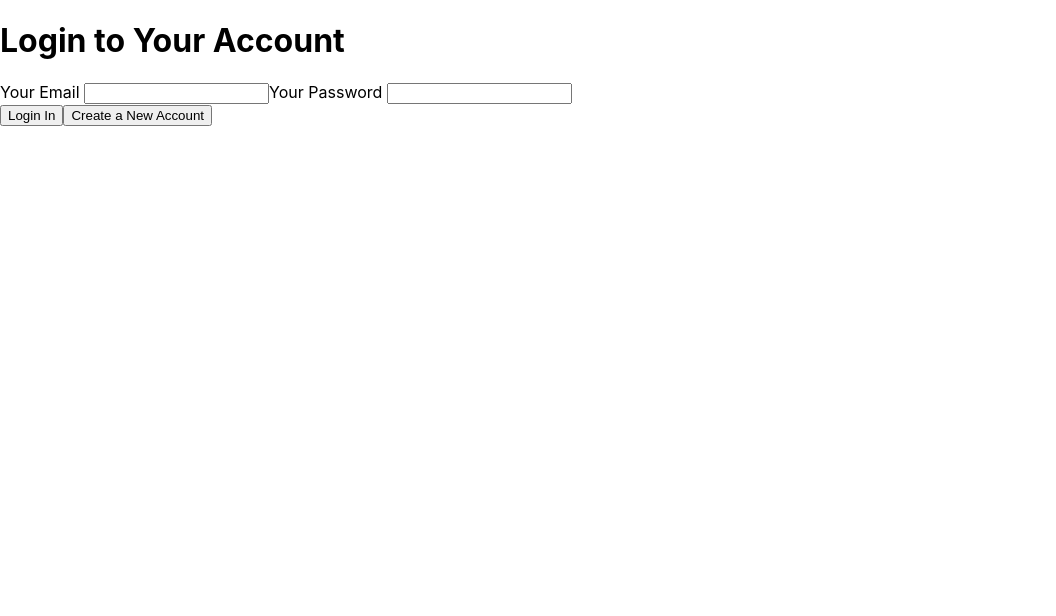
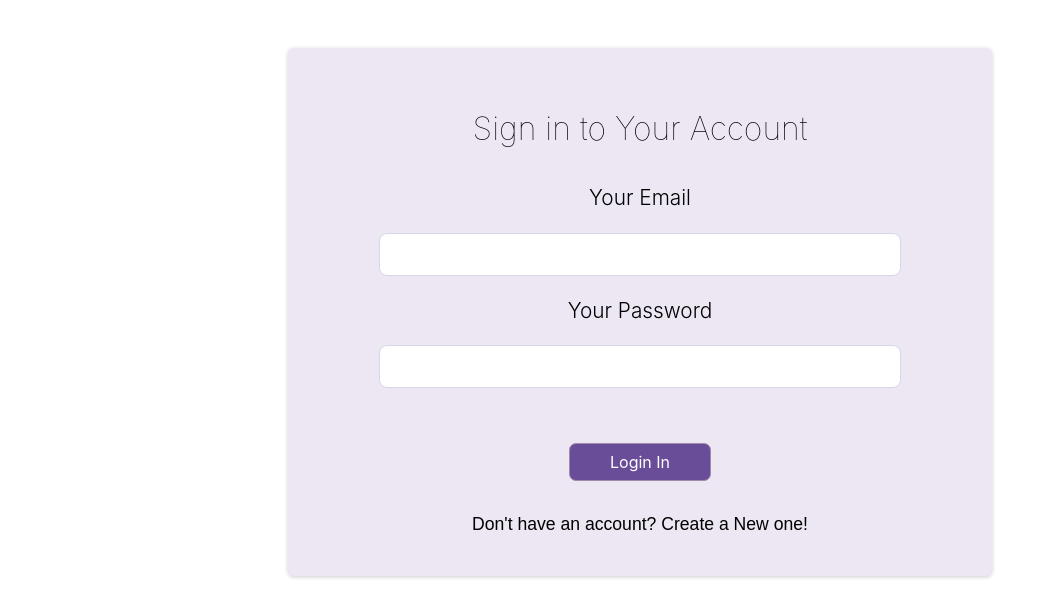
Before and after one commit to aimanaisha/social-media-website, a React (Create React App) app in the folder social-media-app/: page /login in a window 1280 px wide. Shown: the top 616 px of the page, without its empty margins (0-1056 px from the left). Built offline with nearby package versions, Linux system fonts and the light colour scheme.

Commit message:
added basic stylings

```diff
--- a/social-media-app/package.json
+++ b/social-media-app/package.json
@@ -7,7 +7,7 @@
     "@testing-library/react": "^13.2.0",
     "@testing-library/user-event": "^13.5.0",
     "axios": "^0.27.2",
-    "firebase": "^8.3.1",
+    "firebase": "^9.8.1",
     "react": "^18.1.0",
     "react-dom": "^18.1.0",
     "react-router-dom": "^5.3.1",
--- a/social-media-app/src/App.js
+++ b/social-media-app/src/App.js
@@ -5,6 +5,9 @@ import Home from './pages/Home'
 import {Route, Switch, Redirect} from 'react-router-dom'
 import { useContext } from 'react';
 import AuthContext from './store/AuthContext';
+
+
+
 
 const App = () => {
 
--- a/social-media-app/src/components/AuthForm.js
+++ b/social-media-app/src/components/AuthForm.js
@@ -2,15 +2,20 @@ import { useState, useRef, useContext } from "react"
 import axios from 'axios'
 import AuthContext from "../store/AuthContext"
 import { useHistory } from "react-router-dom"
+import classes from './AuthForm.module.css'
+
+
 
 const AuthForm = () => {
 
+
     const [signIn, setSignIn] = useState(true)
-    const [error, setError] = useState(null);
+
     const history = useHistory()
 
     const emailRef = useRef()
     const passwordRef = useRef()
+    const confirmPasswordRef = useRef()
     const usernameRef = useRef()
 
 
@@ -21,11 +26,22 @@ const AuthForm = () => {
             setSignIn((prevState) => !prevState)
         }
 
+
+
         const submitHandler = (event) => {
             event.preventDefault()
 
             const enteredEmail = emailRef.current.value
             const enteredPassword = passwordRef.current.value
+            let confirmPassword
+            if(signIn){
+                confirmPassword = enteredPassword
+            }
+            else{
+                confirmPassword = confirmPasswordRef.current.value
+            }
+
+            if(enteredPassword === confirmPassword){
                 let enteredUsername
                 if(!signIn){
                     enteredUsername = usernameRef.current.value
@@ -56,7 +72,7 @@ const AuthForm = () => {
 
                 })
                 .then((response) => {
-                console.log(response)
+
                     ctx.login(response.data.idToken, enteredEmail, enteredUsername)
                     if(signIn){
                         history.replace('/home')
@@ -66,30 +82,42 @@ const AuthForm = () => {
                     }
                 })
                 .catch((error) => {
-                setError(error.response.data.error.message)
+                    alert(error.response.data.error.message)
 
                 })
             }
+            else{
+                alert('Passwords do Not Match')
+            }
+
+
+        }
 
         return(
-            <form onSubmit={submitHandler}>
-              <h1>{signIn ? 'Login to Your Account' : 'Sign Up for a New Account!'}</h1>
+
+            <form onSubmit={submitHandler} className={classes.container}>
+              <h1 className={classes.h1}>{signIn ? 'Sign in to Your Account' : "Let's get started!"}</h1>
                 <section>
-                    <label htmlFor="email" required>Your Email </label>
-                    <input type='email' id='email' ref={emailRef}/>
+                    <label htmlFor="email" required className={classes.label}>Your Email </label>
+                    <input type='email' id='email' ref={emailRef} className={classes.input}/>
 
-                    {!signIn && <label htmlFor="username" required>Your Username</label>}
-                    {!signIn && <input type='text' id='username' ref={usernameRef}/> }
+                    {!signIn && <label htmlFor="username" required className={classes.label}>Your Username</label>}
+                    {!signIn && <input type='text' id='username' ref={usernameRef} className={classes.input}/>}
 
-                    <label htmlFor="password" required>Your Password </label>
-                    <input type='password' id='password' ref={passwordRef}/>
+                    <label htmlFor="password" required className={classes.label}>Your Password </label>
+                    <input type='password' id='password' ref={passwordRef} className={classes.input}/>
+
+                    {!signIn && <><label htmlFor="confirmPassword" required className={classes.label}>Confirm Password </label>
+                    <input type='password' id='confirmPassword' ref={confirmPasswordRef} className={classes.input}/></>}
+
                 </section>
                 <section>
-                    <button>{signIn ? 'Login In' : 'Sign Up'}</button>
-                    <button type="button" onClick={loginToggleHandler}>{signIn ? 'Create a New Account' : 'Log In to an existing Account'}</button>
+                    <button className={classes.button}>{signIn ? 'Login In' : 'Sign Up'}</button>
+                    <button className={classes.link} type="button" onClick={loginToggleHandler}>{signIn ? "Don't have an account? Create a New one!" : 'Already have an account? Log In'}</button>
                 </section>
-                <p>{error}</p>
+
             </form>
+
         )
 }
 
--- /dev/null
+++ b/social-media-app/src/components/AuthForm.module.css
@@ -0,0 +1,57 @@
+.container{
+    display: flex;
+    flex-direction: column;
+    margin: 3rem auto;
+    width: 95%;
+    max-width: 40rem;
+    border-radius: 6px;
+    background-color: #ece7f3;
+    box-shadow: 0 1px 4px rgba(0, 0, 0, 0.2);
+    padding: 2.5rem 2rem;
+    text-align: center;
+}
+
+.input{
+    font: inherit;
+    background-color: #ffffff;
+    color: #38015c;
+    border-radius: 8px;
+    border: 1px solid rgb(213, 216, 230);
+    width: 80%;
+    display: block;
+    height: 33px;
+    text-align: left;
+    margin: 1.4rem auto;
+    padding: 0.25rem;
+}
+
+.button{
+    cursor: pointer;
+  font: inherit;
+  color: white;
+  background-color: #6a4d99;
+  border: 1px solid #a08bad;
+  border-radius: 7px;
+  padding: 0.5rem 2.5rem;
+  display: block;
+  margin: 2rem auto;
+}
+
+.link{
+    cursor: pointer;
+    border: none;
+    background-color: #ece7f3;
+    font-size: 1.1rem;
+    font-weight: 500;
+}
+
+h1{
+    margin-bottom: 2rem;
+    font-weight: 100;
+}
+
+
+.label{
+    font-size: 1.3rem;
+    font-weight: 300;
+}
--- a/social-media-app/src/components/Navbar.js
+++ b/social-media-app/src/components/Navbar.js
@@ -1,6 +1,7 @@
 import { Link } from "react-router-dom"
 import { useContext } from "react"
 import AuthContext from "../store/AuthContext"
+import classes from './Navbar.module.css'
 
 const Navbar = () => {
 
@@ -12,19 +13,19 @@ const Navbar = () => {
 
     return(
         <header>
-      <nav>
-        <ul>
+      <nav className={classes.nav}>
+        <ul className={classes.ul}>
           <li>
-            <Link to='/home'>Home</Link>
+            <Link to='/home' className={classes.li}>Home</Link>
           </li>
 
            <li>
-            <Link to='/profile'>Profile</Link>
+            <Link to='/profile' className={classes.li}>Profile</Link>
           </li>
 
           <li>
-          <Link to='/login'>
-              <button onClick={logoutHandler}>Log Out</button>
+          <Link to='/login' >
+              <button onClick={logoutHandler} className={classes.button}>Log Out</button>
           </Link>
           </li>
 
--- /dev/null
+++ b/social-media-app/src/components/Navbar.module.css
@@ -0,0 +1,28 @@
+.nav{
+    height: 90px;
+    background-color: #6a4d99;
+    padding: 0.2rem;
+}
+
+.ul{
+    list-style: none;
+    display: flex;
+    flex-direction: row;
+    color: white;
+
+}
+.li{
+    text-decoration: none;
+    color: white;
+    margin: 3rem;
+    font-size: 25px;
+}
+
+.button{
+    background-color: #6a4d99;
+    border: none;
+    color: white;
+    font-size: 25px;
+    margin-left: 1rem;
+    cursor: pointer;
+}
--- a/social-media-app/src/components/UserProfile.js
+++ b/social-media-app/src/components/UserProfile.js
@@ -1,16 +1,65 @@
-import { useContext } from "react"
+import { useContext, useState, useRef } from "react"
 import AuthContext from "../store/AuthContext"
+import axios from "axios"
+import classes from './UserProfile.module.css'
 
 const UserProfile = () => {
 
     const ctx = useContext(AuthContext)
+    const [newPass, setNewPass] = useState(false)
 
-    return(<>
-        <h2>Username</h2>
-        <p>{ctx.username}</p>
-        <h2>Email</h2>
+    const newPasswordRef = useRef()
+    const confirmNewPasswordRef = useRef()
+
+    const submitHandler = (e) => {
+        e.preventDefault()
+        const enteredNewPassword = newPasswordRef.current.value
+        const confirmNewPassword = confirmNewPasswordRef.current.value
+
+        if(enteredNewPassword === confirmNewPassword){
+            axios({
+                method: 'post',
+                url: 'https://identitytoolkit.googleapis.com/v1/accounts:update?key=AIzaSyCq19FoMR1Ye5OzHJfSFQVlewqGm-GPbSc',
+                data: {
+                        idToken: ctx.token,
+                        password: enteredNewPassword,
+                        returnSecureToken: true
+                },
+                headers: {
+                    'Content-Type': 'application/json'
+                }
+            })
+            .then(()=>{
+                alert('Password Changed!')
+                newPasswordRef.current.value = ''
+                confirmNewPasswordRef.current.value = ''
+            })
+            .catch((error)=>{
+                alert(error)
+                console.log(error)
+            })
+        }
+        else{
+            alert('Passwords do Not Match')
+        }
+    }
+    const showFormHandler = () => {
+        setNewPass(true)
+    }
+
+    return(<div className={classes.container}>
+        <h1>Welcome to Your Profile!</h1>
+        <h2>Your Email</h2>
         <p>{ctx.email}</p>
-        </>
+        {!newPass && <button onClick={showFormHandler} className={classes.button}>Set New Password</button>}
+        {newPass && <form onSubmit={submitHandler}>
+            <label htmlFor='new-password'>New Password</label>
+            <input required id='new-password' type='password' ref={newPasswordRef} minLength='7' className={classes.input}/>
+            <label htmlFor='confirm-new-password'>Confirm New Password</label>
+            <input required id='confirm-new-password' type='password' ref={confirmNewPasswordRef} minLength='7' className={classes.input}/>
+            <button className={classes.button}>Change Password</button>
+        </form>}
+        </div>
     )
 }
 
--- /dev/null
+++ b/social-media-app/src/components/UserProfile.module.css
@@ -0,0 +1,64 @@
+.container{
+    display: flex;
+    flex-direction: column;
+    margin: 3rem auto;
+    width: 95%;
+    max-width: 40rem;
+    border-radius: 6px;
+    background-color: #ece7f3;
+    box-shadow: 0 1px 4px rgba(0, 0, 0, 0.2);
+    padding: 2.5rem 2rem;
+    text-align: center;
+}
+
+.input{
+    font: inherit;
+    background-color: #ffffff;
+    color: #38015c;
+    border-radius: 8px;
+    border: 1px solid rgb(213, 216, 230);
+    width: 80%;
+    display: block;
+    height: 33px;
+    text-align: left;
+    margin: 1.4rem auto;
+    padding: 0.25rem;
+}
+
+.button{
+    cursor: pointer;
+  font: inherit;
+  color: white;
+  background-color: #6a4d99;
+  border: 1px solid #a08bad;
+  border-radius: 7px;
+  padding: 0.5rem 2.5rem;
+  display: block;
+  margin: 2.5rem auto;
+
+}
+
+.link{
+    cursor: pointer;
+    border: none;
+    background-color: #ece7f3;
+    font-size: 1.1rem;
+    font-weight: 500;
+}
+
+h1{
+    margin-bottom: 2.3rem;
+    font-weight: 100;
+}
+h2{
+    font-weight: 300;
+    margin-bottom: 8px;
+}
+p{
+    font-weight: 300;
+    margin-bottom: 2.5rem;
+}
+.label{
+    font-size: 1.3rem;
+    font-weight: 300;
+}
--- a/social-media-app/src/pages/Home.js
+++ b/social-media-app/src/pages/Home.js
@@ -4,8 +4,9 @@ const Home = () => {
 
     return(
         <>
+
+            <Navbar/>
             <h1>Welcome!</h1>
-            <Navbar/>
         </>
     )
 }
--- a/social-media-app/src/pages/Login.js
+++ b/social-media-app/src/pages/Login.js
@@ -1,7 +1,9 @@
 import AuthForm from "../components/AuthForm";
 
-const Login = () => {
-   return <AuthForm/>
+const Login = (props) => {
+   return (<>
+   <AuthForm/>
+   </>)
 }
 
 export default Login
```
Also changed, not shown: social-media-app/src/store/firebase.js (added, +30 -0 lines), 1 other file (tests, documents, lock files or other folders). Lines whose indentation alone changed are shown as unchanged.
